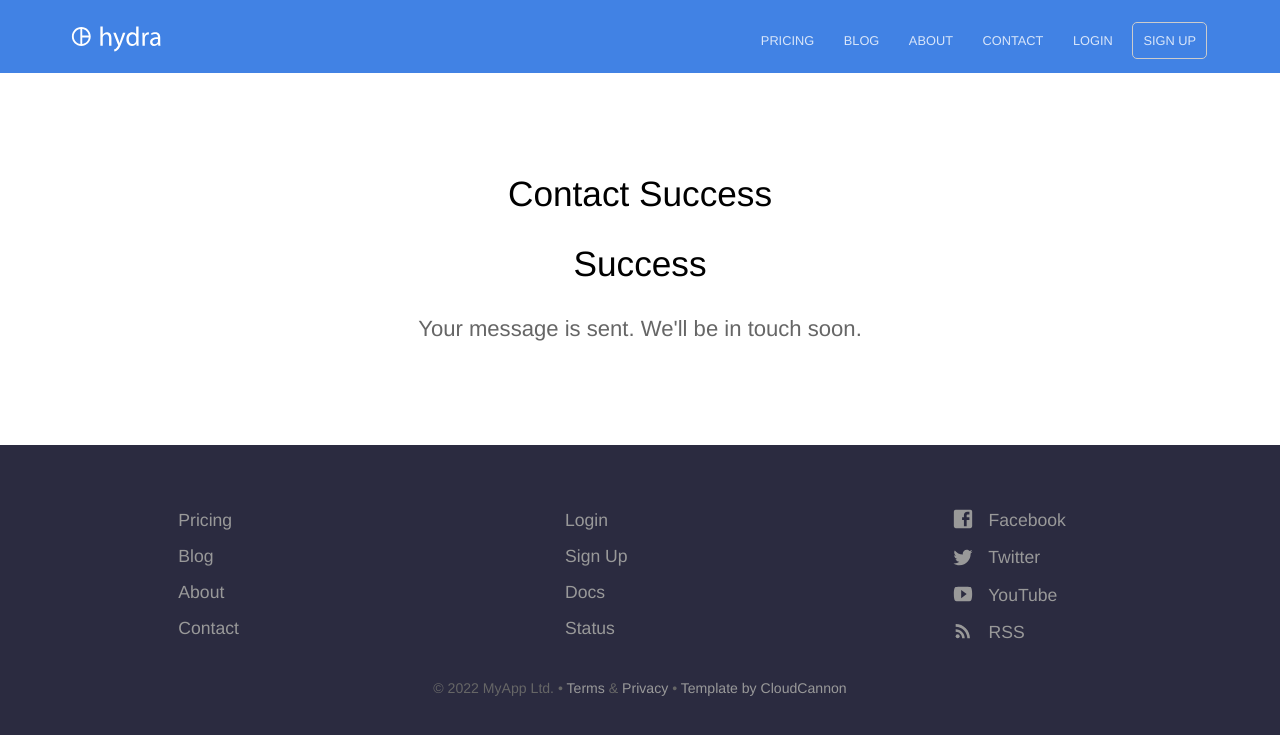
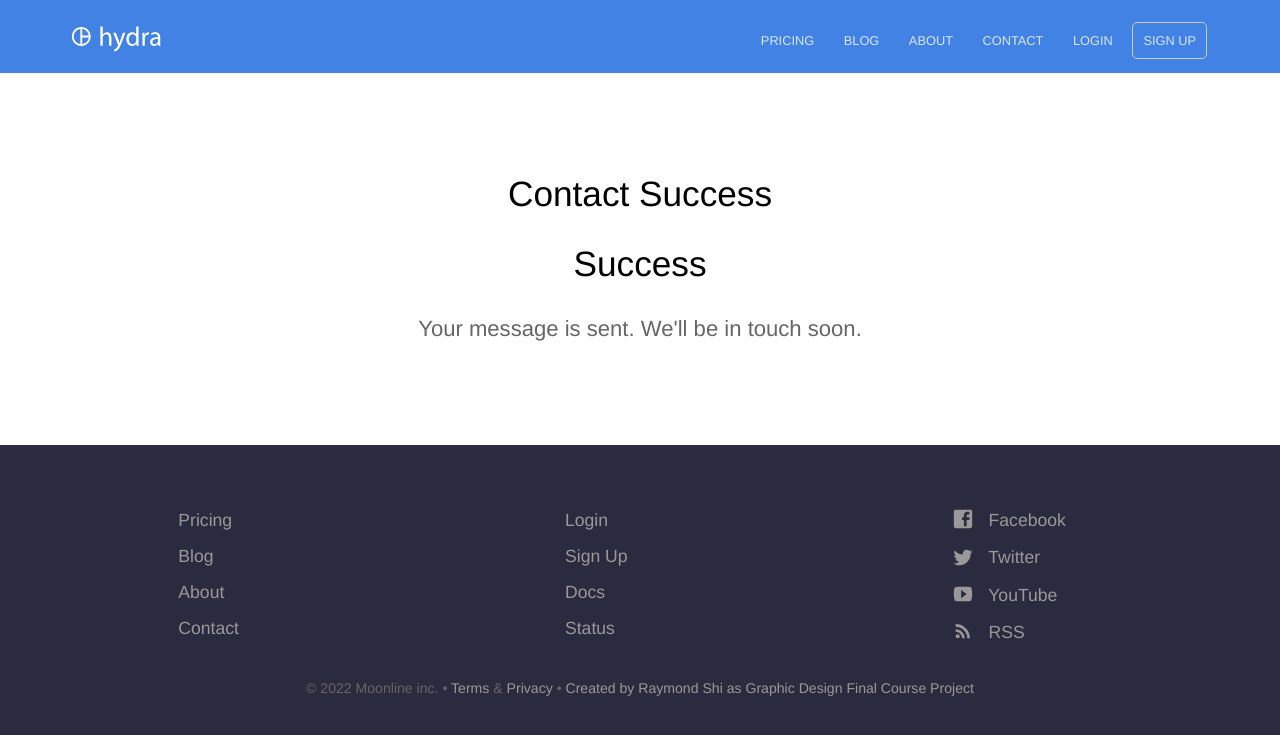
Before and after one commit to shikairui/moonline, a Jekyll site: the page built from contact-success.html, in a window 1280 px wide. Shown: the top 735 px of the page. Built offline with Jekyll 4.4.1, drawn with Linux system fonts in a browser that asks for light colours.

Commit message:
Update default.html

```diff
--- a/_layouts/default.html
+++ b/_layouts/default.html
@@ -44,7 +44,7 @@
 					</ul>
 					{% endfor %}
 				</div>
-				<p class="copyright">&copy; {{ site.time | date: '%Y' }} MyApp Ltd. • <a href="#">Terms</a> &amp; <a href="#">Privacy</a> • <a href="https://cloudcannon.com/">Template by CloudCannon</a></p>
+				<p class="copyright">&copy; {{ site.time | date: '%Y' }} Moonline inc. • <a href="#">Terms</a> &amp; <a href="#">Privacy</a> • <a href="https://github.com/shikairui">Created by Raymond Shi as Graphic Design Final Course Project</a></p>
 			</div>
 		</footer>
 		<script>
```
